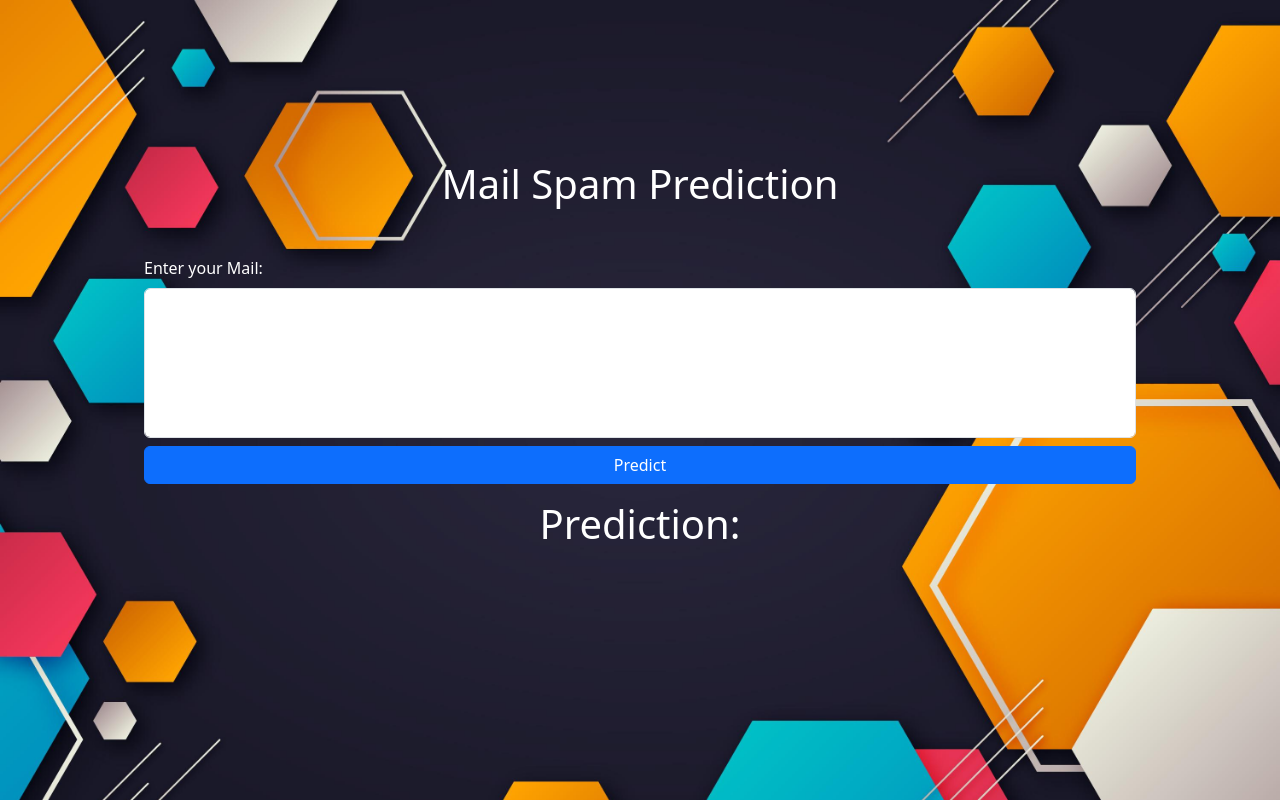
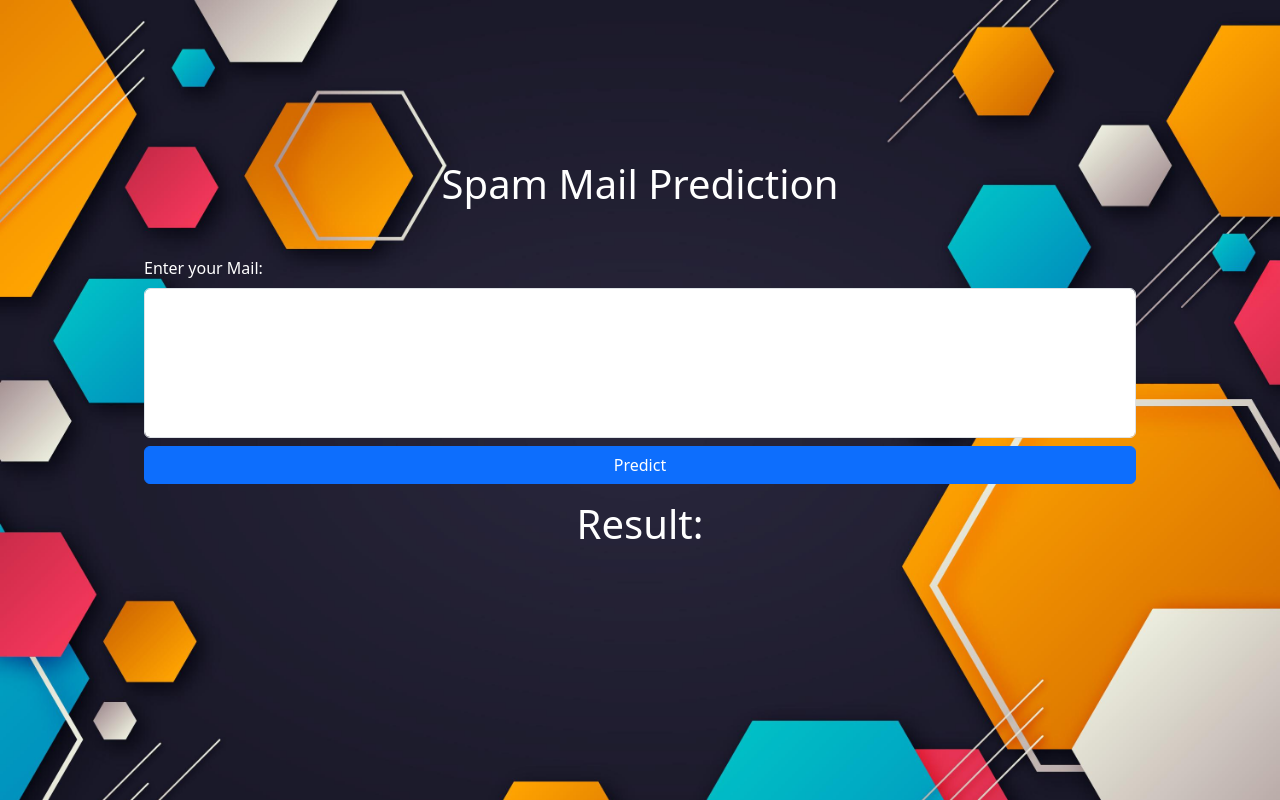
Before and after one commit to adrianoposumah/spammailpredictionmaster, a Flask app: template app/templates/index.html in a window 1280 px wide. Run offline with Flask 3, Linux system fonts and the light colour scheme; the template is opened without the code that fills it, so the values that code supplies are empty.

Commit message:
Change sentence and word in index.html
Reworded mail spam prediction to spam mail prediction.
Changed prediction to result:.

```diff
--- a/app/templates/index.html
+++ b/app/templates/index.html
@@ -74,7 +74,7 @@
   <body>
     <div class="content">
       <div class="title">
-        <h1>Mail Spam Prediction</h1>
+        <h1>Spam Mail Prediction</h1>
       </div>
       <div class="form-body mt-5">
         <form method="post" action="/">
@@ -88,7 +88,7 @@
         </form>
       </div>
       <div class="result-body">
-        <h1>Prediction:</h1>
+        <h1>Result:</h1>
         {% if result %}
         <h2 class="{% if result == 'Ham mail' %}ham-mail{% else %}spam-mail{% endif %}">{{ result }}</h2>
         {% endif %}
```
